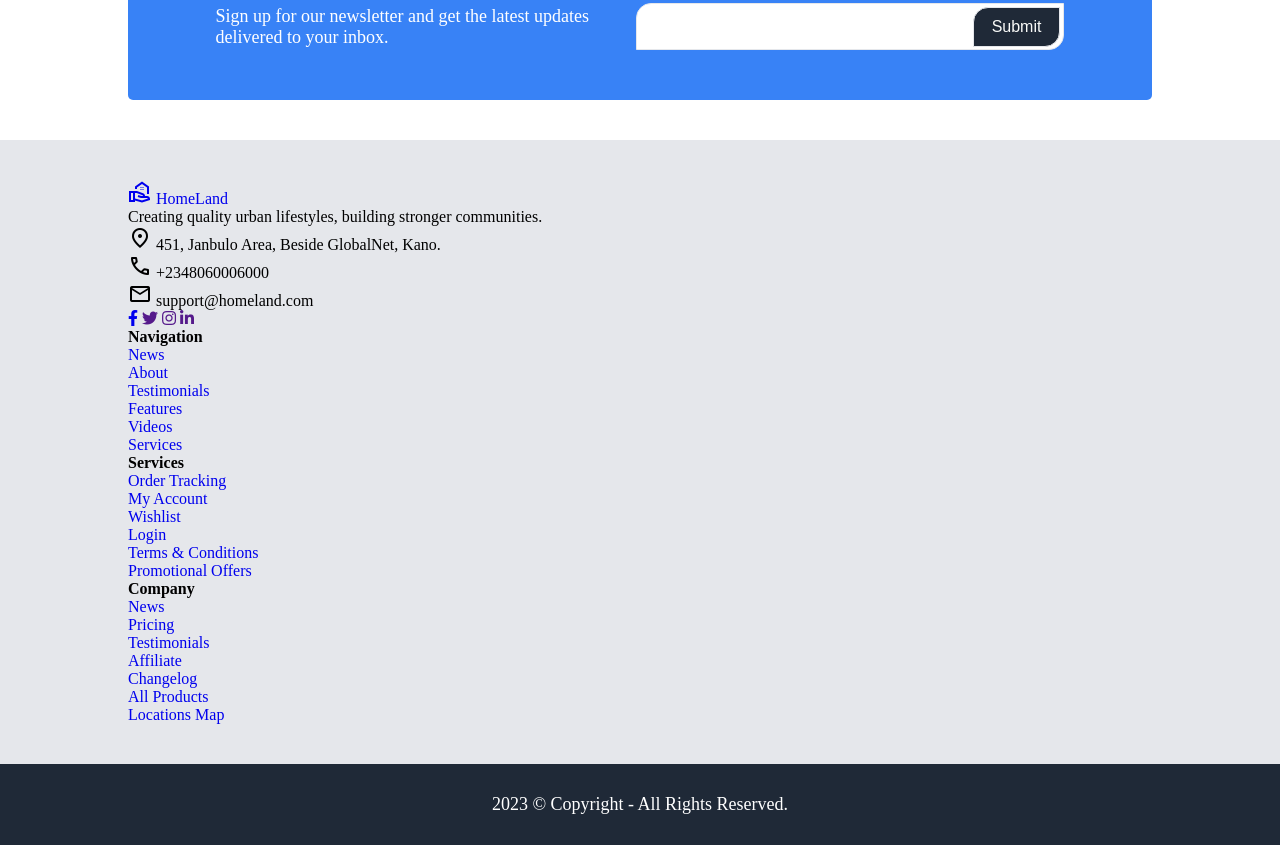
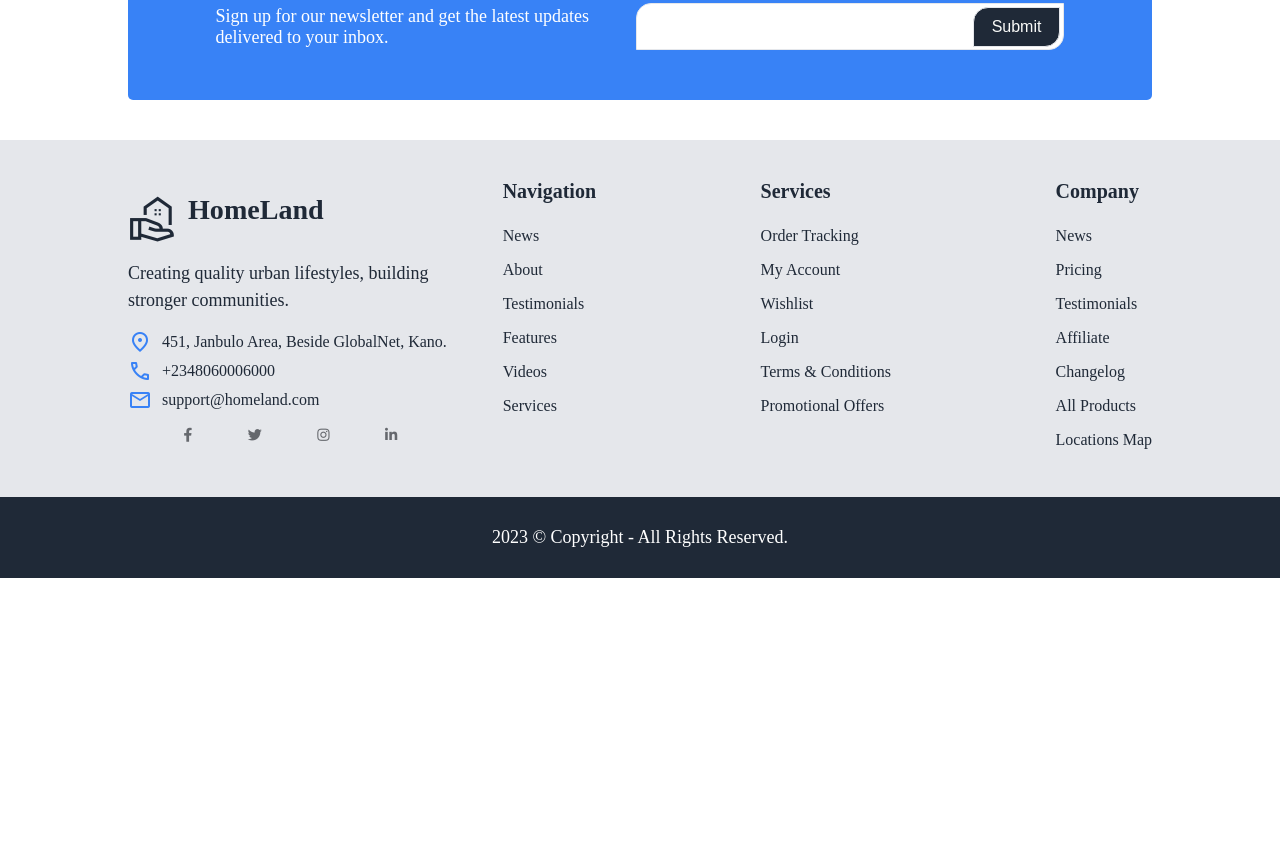
Before and after one commit to adex-badr18/odin-landing-page, a plain HTML site: page index.html in a window 1280 px wide. Shown: the part 2867-3712 px from the top of the page. After the commit the page ends 3445 px from the top, so only its background shows below. Drawn offline with nearby package versions, Linux system fonts and the light colour scheme.

Commit message:
Style brand info & links part of footer section

```diff
--- a/css/style.css
+++ b/css/style.css
@@ -438,8 +438,96 @@ footer {
 
 div.footer {
     padding: 40px 0;
+    display: flex;
+    justify-content: space-between;
+    align-items: center;
+    flex-wrap: wrap;
+    gap: 50px;
 }
 
+div.brand {
+    display: flex;
+    flex-direction: column;
+    flex: 1;
+    gap: 16px;
+    color: #1F2937;
+}
+
+div.brand div.footer-logo {
+    color: #1F2937;
+    font-size: 24px;
+    font-weight: bold;
+    display: flex;
+    /* align-items: center; */
+}
+
+div.brand div.footer-logo span {
+    font-size: 50px;
+    margin-right: 10px;
+}
+
+.brand p {
+    font-size: 18px;
+    line-height: 1.5;
+}
+
+.brand .footer-address {
+    display: flex;
+    flex-direction: column;
+    gap: 5px;
+}
+
+.brand .footer-address li {
+    display: flex;
+    align-items: center;
+    gap: 10px;
+}
+
+.brand .footer-address li h4 {
+    font-weight: normal;
+    line-height: 1.5;
+}
+
+.brand .footer-address li span {
+    color: #3882F6;
+}
+
+.brand .footer-social {
+    display: flex;
+    justify-content: space-evenly;
+}
+
+.brand .footer-social a {
+    color: #65686d;
+    font-size: 14px;
+}
+
+div.links {
+    display: flex;
+    justify-content: space-between;
+
+    gap: 20px;
+    flex: 2;
+    color: #1F2937
+}
+
+div.links h4 {
+    font-size: 20px;
+}
+
+div.links ul {
+    padding-top: 16px;
+}
+
+div.links li {
+    padding: 8px 0;
+}
+
+div.links a {
+    color: #1F2937;
+}
+
+/* Copyright section */
 div.copyright {
     text-align: center;
     background-color: #1F2937;
--- a/index.html
+++ b/index.html
@@ -261,43 +261,42 @@
 
         <footer>
             <div class="container footer">
-                <div class="links">
-                    <div class="link-cols">
+                <div class="brand">
+                    <a href="#">
                         <div class="footer-logo">
-                            <a href="#">
                             <span class="material-symbols-outlined">
                                 real_estate_agent
                             </span>
-                                HomeLand
+                            <h3>HomeLand</h3>
+                        </div>
                     </a>
-                        </div>
 
                     <p>Creating quality urban lifestyles, building stronger communities.</p>
 
-                        <div class="footer-address">
-                            <ul>
+                    <div>
+                        <ul class="footer-address">
                             <li>
                                 <span class="material-symbols-outlined">
                                     location_on
                                 </span>
-                                    451, Janbulo Area, Beside GlobalNet, Kano.
+                                <h4>451, Janbulo Area, Beside GlobalNet, Kano.</h4>
                             </li>
                             <li>
                                 <span class="material-symbols-outlined">
                                     call
                                 </span>
-                                    +2348060006000
+                                <h4>+2348060006000</h4>
                             </li>
                             <li>
                                 <span class="material-symbols-outlined">
                                     mail
                                 </span>
-                                    support@homeland.com
+                                <h4>support@homeland.com</h4>
                             </li>
                         </ul>
                     </div>
 
-                        <div class="footer-socials">
+                    <div class="footer-social">
                         <a href="#">
                             <i class="fab fa-facebook-f"></i>
                         </a>
@@ -312,6 +311,7 @@
                         </a>
                     </div>
                 </div>
+                <div class="links">
                     <div class="link-cols">
                         <h4>Navigation</h4>
                         <div class="navigation">
```
Lines whose indentation alone changed are shown as unchanged.
